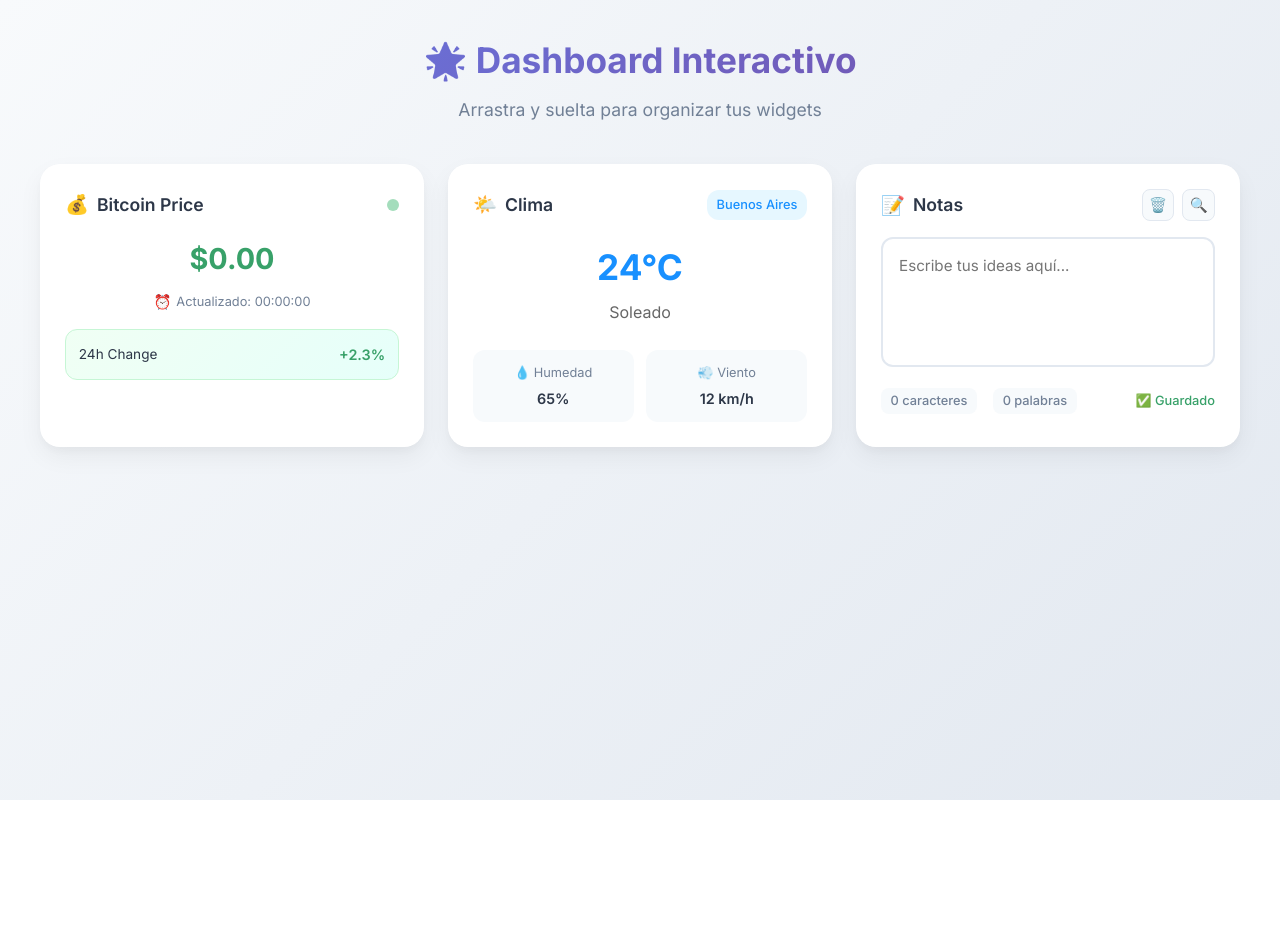
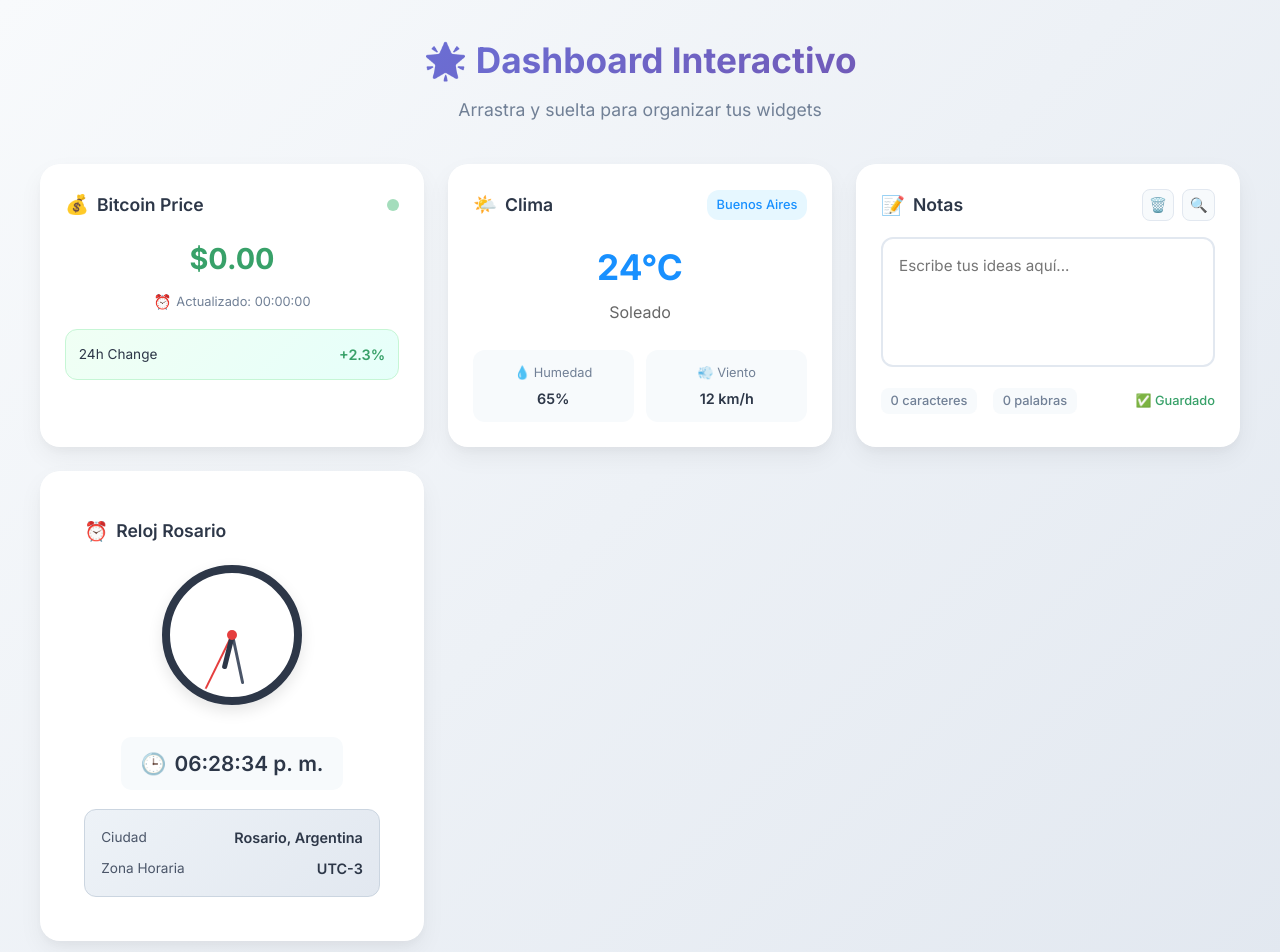
Before and after one commit to alfonsarmie/poc-vuejs, a Vue app in the folder PoC vuejs/: page / in a window 1280 px wide. Shown: the top 952 px of the page. Before the commit the page ends 800 px from the top, so only its background shows below. Built offline with nearby package versions, Linux system fonts and the light colour scheme; no server answers.

Commit message:
New Clock Widget

```diff
--- a/PoC vuejs/src/components/Dashboard.vue
+++ b/PoC vuejs/src/components/Dashboard.vue
@@ -32,12 +32,14 @@ import { useDragAndDrop } from '../composables/useDragAndDrop'
 import WidgetCrypto from './WidgetCrypto.vue'
 import WidgetWeather from './WidgetWeather.vue'
 import WidgetNotes from './WidgetNotes.vue'
+import WidgetClock from './WidgetClock.vue'
 
 // Layout inicial con persistencia
 const defaultWidgets = [
   { component: WidgetCrypto },
   { component: WidgetWeather },
-  { component: WidgetNotes }
+  { component: WidgetNotes },
+  { component: WidgetClock }
 ]
 
 const widgets = ref([...defaultWidgets])
--- /dev/null
+++ b/PoC vuejs/src/components/WidgetClock.vue
@@ -0,0 +1,248 @@
+<template>
+  <div class="clock-widget">
+    <div class="widget-header">
+      <h2 class="widget-title">
+        <span class="emoji">⏰</span>
+        Reloj Rosario
+      </h2>
+    </div>
+
+    <div class="clock-container">
+      <div class="analog-clock">
+        <div class="clock-face">
+          <div
+            class="hand hour-hand"
+            :style="{ transform: `rotate(${hourRotation}deg)` }"
+          ></div>
+          <div
+            class="hand minute-hand"
+            :style="{ transform: `rotate(${minuteRotation}deg)` }"
+          ></div>
+          <div
+            class="hand second-hand"
+            :style="{ transform: `rotate(${secondRotation}deg)` }"
+          ></div>
+          <div class="center-dot"></div>
+        </div>
+      </div>
+
+      <div class="digital-time">
+        <span class="time-icon">🕒</span>
+        {{ digitalTime }}
+      </div>
+    </div>
+
+    <div class="time-info">
+      <div class="info-item">
+        <span class="label">Ciudad</span>
+        <span class="value">Rosario, Argentina</span>
+      </div>
+      <div class="info-item">
+        <span class="label">Zona Horaria</span>
+        <span class="value">UTC-3</span>
+      </div>
+    </div>
+  </div>
+</template>
+
+<script setup>
+import { ref, computed, onMounted, onUnmounted } from 'vue'
+
+// Hora actual ajustada a Rosario (UTC-3)
+const localTime = ref(new Date())
+const rosarioTime = computed(() => {
+  const now = localTime.value
+
+  // Convertir a UTC y ajustar a UTC-3 (Rosario)
+  const utc = now.getTime() + (now.getTimezoneOffset() * 60000)
+  return new Date(utc - (3 * 60 * 60000)) // Restar 3 horas para UTC-3
+})
+
+// Calcular rotaciones para las manecillas
+const hourRotation = computed(() => {
+  return (rosarioTime.value.getHours() % 12) * 30 + rosarioTime.value.getMinutes() * 0.5
+})
+
+const minuteRotation = computed(() => {
+  return rosarioTime.value.getMinutes() * 6
+})
+
+const secondRotation = computed(() => {
+  return rosarioTime.value.getSeconds() * 6
+})
+
+const digitalTime = computed(() => {
+  return rosarioTime.value.toLocaleTimeString('es-AR', {
+    hour: '2-digit',
+    minute: '2-digit',
+    second: '2-digit'
+  })
+})
+
+// Actualizar la hora cada segundo
+let interval
+
+// Iniciar el intervalo para actualizar cada segundo
+onMounted(() => {
+  interval = setInterval(() => {
+    localTime.value = new Date()
+  }, 1000)
+})
+
+onUnmounted(() => {
+  clearInterval(interval)
+})
+</script>
+
+<style scoped>
+.clock-widget {
+  height: 100%;
+  display: flex;
+  flex-direction: column;
+  background: white;
+  border-radius: 12px;
+  padding: 1.2rem;
+}
+
+.widget-header {
+  display: flex;
+  justify-content: space-between;
+  align-items: center;
+  margin-bottom: 1.2rem;
+}
+
+.widget-title {
+  font-size: 1.1rem;
+  font-weight: 600;
+  color: #2d3748;
+  display: flex;
+  align-items: center;
+  margin: 0;
+}
+
+.emoji {
+  margin-right: 0.5rem;
+  font-size: 1.2rem;
+}
+
+.clock-container {
+  text-align: center;
+  margin-bottom: 1.2rem;
+  display: flex;
+  flex-direction: column;
+  align-items: center;
+}
+
+.analog-clock {
+  margin-bottom: 1.2rem;
+}
+
+.clock-face {
+  position: relative;
+  width: 140px;
+  height: 140px;
+  border: 8px solid #2d3748;
+  border-radius: 50%;
+  margin: 0 auto;
+  background: white;
+  box-shadow: 0 6px 15px rgba(0, 0, 0, 0.1);
+}
+
+.hand {
+  position: absolute;
+  left: 50%;
+  bottom: 50%;
+  transform-origin: bottom center;
+  border-radius: 4px;
+  transition: transform 0.2s cubic-bezier(0.4, 2.3, 0.8, 1);
+}
+
+.hour-hand {
+  width: 5px;
+  height: 35px;
+  margin-left: -2.5px;
+  background: #2d3748;
+  z-index: 3;
+}
+
+.minute-hand {
+  width: 3px;
+  height: 50px;
+  margin-left: -1.5px;
+  background: #4a5568;
+  z-index: 2;
+}
+
+.second-hand {
+  width: 2px;
+  height: 60px;
+  margin-left: -1px;
+  background: #e53e3e;
+  z-index: 1;
+}
+
+.center-dot {
+  position: absolute;
+  top: 50%;
+  left: 50%;
+  width: 10px;
+  height: 10px;
+  background: #e53e3e;
+  border-radius: 50%;
+  transform: translate(-50%, -50%);
+  z-index: 10;
+}
+
+.digital-time {
+  display: flex;
+  align-items: center;
+  justify-content: center;
+  font-size: 1.3rem;
+  color: #2d3748;
+  font-weight: 600;
+  gap: 0.5rem;
+  background: #f7fafc;
+  padding: 0.6rem 1.2rem;
+  border-radius: 10px;
+  font-family: 'Inter', monospace;
+  margin-top: 0.8rem;
+}
+
+.time-icon {
+  font-size: 1.3rem;
+}
+
+.time-info {
+  background: linear-gradient(135deg, #edf2f7 0%, #e2e8f0 100%);
+  padding: 1rem;
+  border-radius: 12px;
+  border: 1px solid #cbd5e0;
+}
+
+.info-item {
+  display: flex;
+  justify-content: space-between;
+  align-items: center;
+  margin-bottom: 0.5rem;
+}
+
+.info-item:last-child {
+  margin-bottom: 0;
+}
+
+.label {
+  font-size: 0.85rem;
+  color: #4a5568;
+}
+
+.value {
+  font-weight: 600;
+  font-size: 0.9rem;
+  color: #2d3748;
+}
+
+@keyframes pulse {
+  0%, 100% { opacity: 1; }
+  50% { opacity: 0.5; }
+}
+</style>
```
